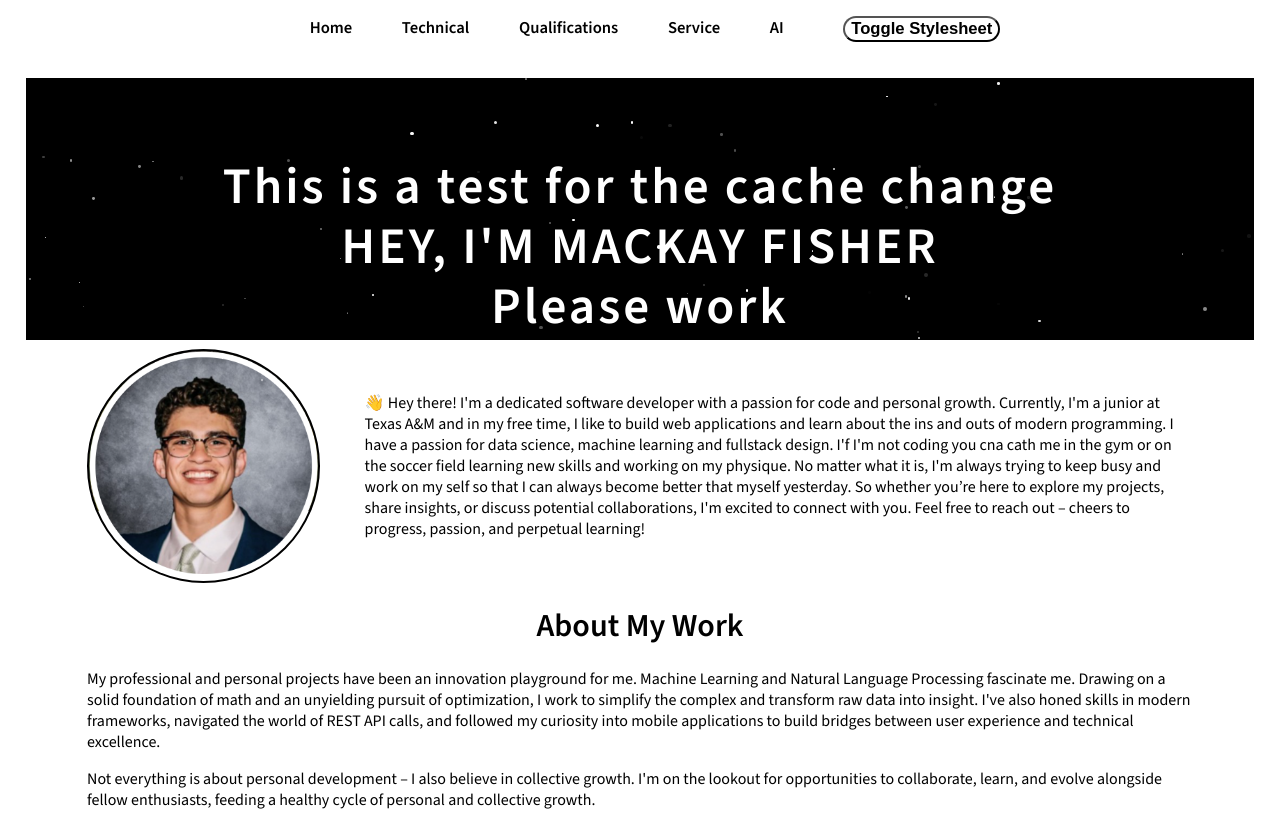
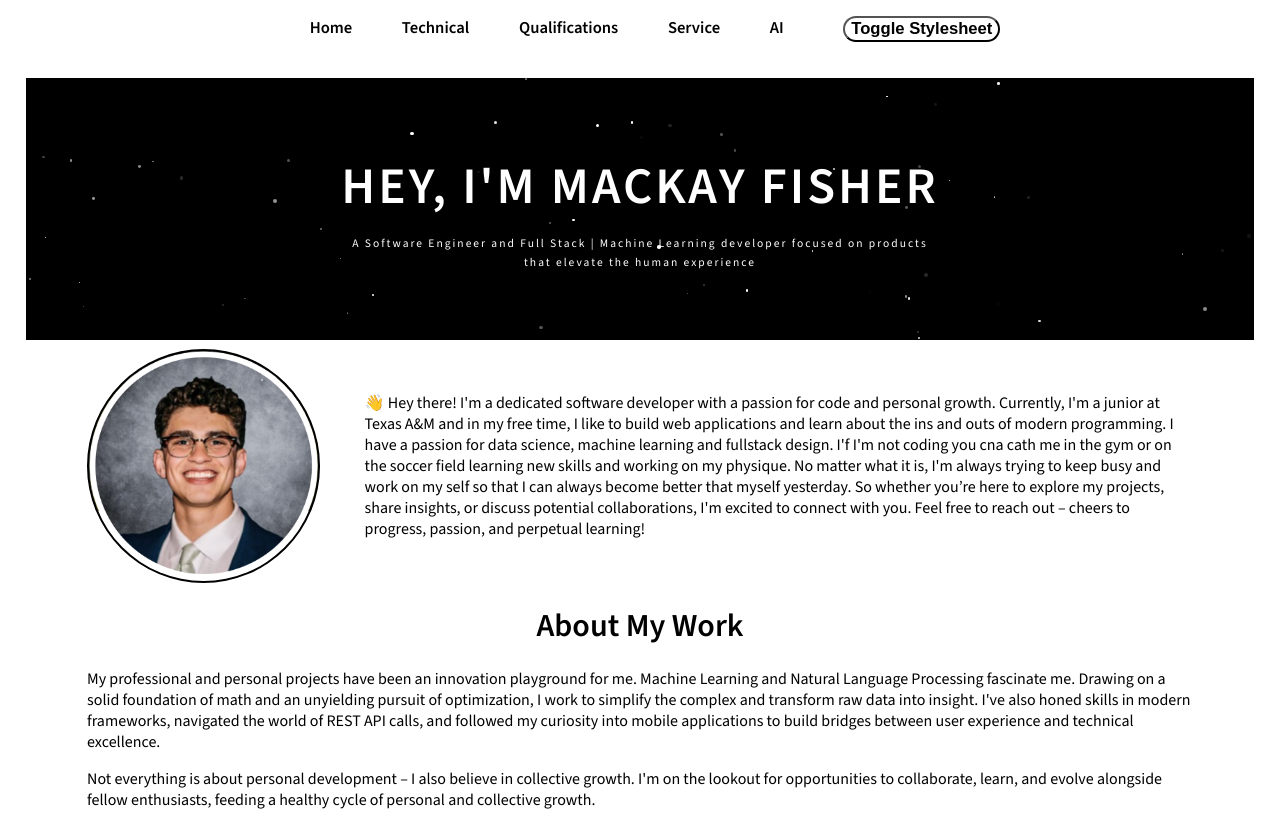
Before and after one commit to Mackay-Fisher/Cloud5-Update, a plain HTML site: page index.html in a window 1280 px wide. Shown: the top 813 px of the page. Drawn offline with nearby package versions, Linux system fonts and the light colour scheme; a web font is replaced by a local one.

Commit message:
Initial website set-up

```diff
--- a/index.html
+++ b/index.html
@@ -17,9 +17,7 @@
 
             <div class="intro">
                 <div class="header">
-                    <h1>This is a test for the cache change</h1>
                     <h1>HEY, I'M MACKAY FISHER</h1>
-                    <h1>Please work</h1>
                 </div>
                 <div class="tagline">
                     <p>A Software Engineer and Full Stack | Machine Learning developer focused on products that elevate the human experience</p>
```
